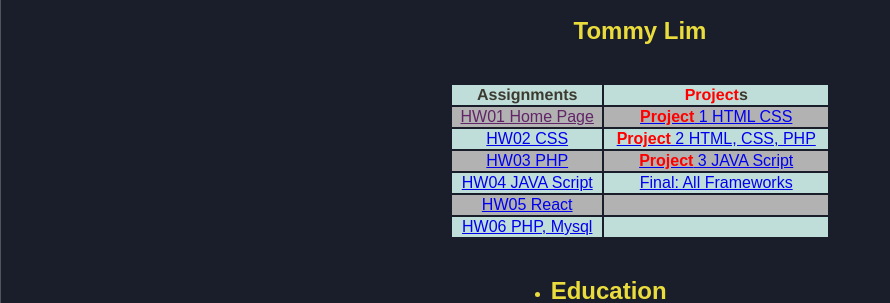
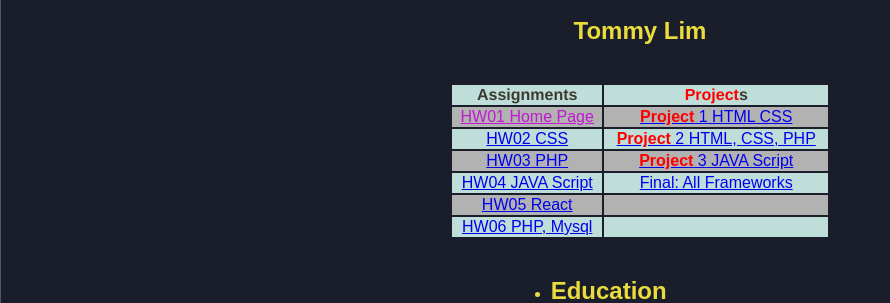
Before and after one commit to thomadeus/thomadeus.github.io, a PHP site: page / in a window 1280 px wide, with the pointer over the restyled element. Shown: the part 310-613 px from the top of the page, without its empty margins (0-890 px from the left). Run offline with PHP 8.4, Linux system fonts and the light colour scheme.

Commit message:
Update stylesheet.css
hover color value too close to "after visited" color value

```diff
--- a/wp_hw1_gitpage/stylesheet.css
+++ b/wp_hw1_gitpage/stylesheet.css
@@ -67,7 +67,7 @@ a:visited {
 
 /* link color when hovered over */
 a:hover {
-    color: #622568;
+    color: #c219d1;
     text-decoration: underline;
 }
 
```
